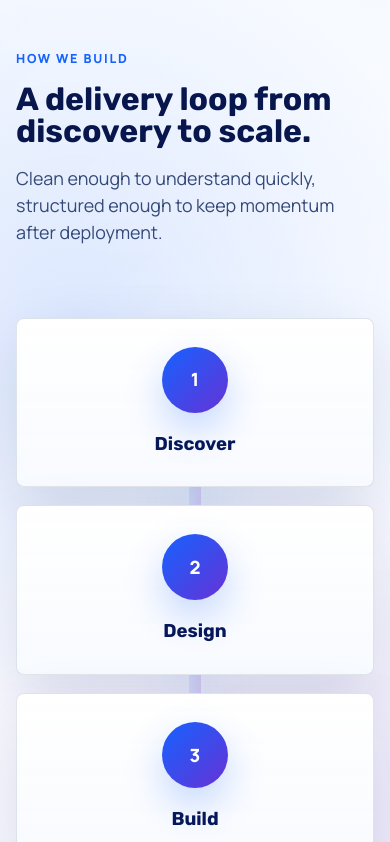
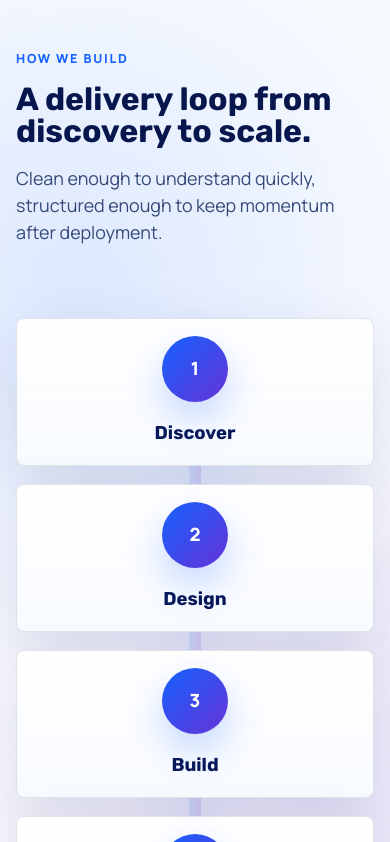
Before and after one commit to AmruthSrivatsan/BuildersForceWebsite, a React (Vite) app: page / in a window 390 px wide. Shown: the part 4733-5575 px from the top of the page. Built offline with nearby package versions, Linux system fonts and the light colour scheme.

Commit message:
Normalize process card heights

```diff
--- a/src/styles.css
+++ b/src/styles.css
@@ -717,6 +717,7 @@ blockquote p,
 
 .process-step {
   position: relative;
+  height: 216px;
   min-height: 216px;
   display: grid;
   align-content: center;
@@ -1055,6 +1056,7 @@ blockquote cite {
   }
 
   .process-step {
+    height: 148px;
     min-height: 148px;
     transform: none;
   }
```
